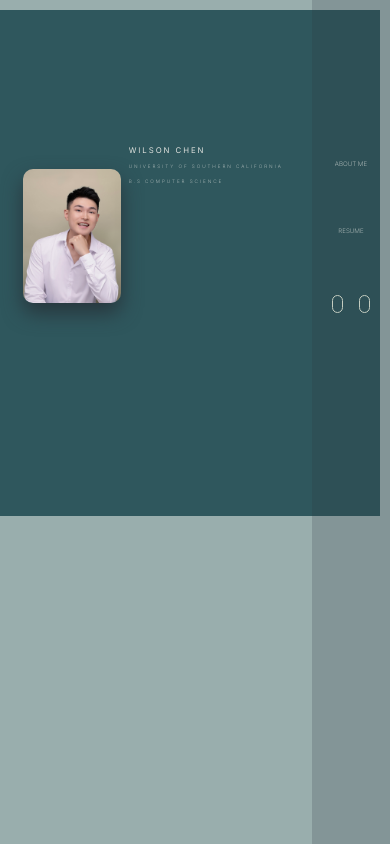
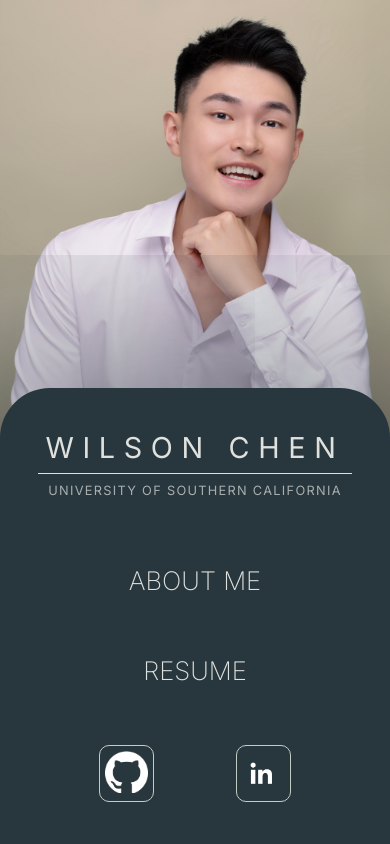
Before and after one commit to WilsonChen99/WilsonChen99.github.io, a React (Create React App) app: page /#/ in a window 390 px wide. Built offline with nearby package versions, Linux system fonts and the light colour scheme.

Commit message:
adding styling for mobile devices on home & about me pages

```diff
--- a/src/App.js
+++ b/src/App.js
@@ -1,10 +1,16 @@
 import './App.css';
+import { useEffect } from 'react';
 import { Route, Routes } from 'react-router-dom';
 import Home from './Pages/Home';
 import AboutMe from './Pages/AboutMe';
 import Resume from './Pages/Resume';
 
 function App() {
+
+  useEffect(() => {
+    document.title = 'Wilson Chen';
+  }, []);
+
   return (
     <>
       <Routes>
--- a/src/Components/AboutMeIntros.js
+++ b/src/Components/AboutMeIntros.js
@@ -52,4 +52,5 @@ export const artist =
         </p>
         <img src='artCode.jpg' alt='art gallery' className={styles.artistImg} />
     </div>
+
 </>;
--- a/src/Components/AboutMeIntros.module.css
+++ b/src/Components/AboutMeIntros.module.css
@@ -8,6 +8,18 @@
     justify-content: space-between;
 }
 
-.artistSubP P {
+.artistSubP p {
     margin-right: 1vw;
 }
+
+@media only screen and (max-width: 480px) {
+
+    .artistImg {
+        height: 30%;
+        width: 30%
+    }
+
+    .artistSubP {
+        display: none;
+    }
+}
--- a/src/Components/Button.module.css
+++ b/src/Components/Button.module.css
@@ -66,10 +66,10 @@ img {
     border: 1.5px solid #C4CDC1;
     border-radius: 10px;
     background-color: transparent;
+    transition: all 0.25s ease-out;
 }
 
 .squareButtonLight:hover {
-    transition: .25s;
     background-color: #6D9197;
     border: 2.5px solid #6D9197;
 }
@@ -84,11 +84,11 @@ img {
     height: 7vh;
     margin-bottom: 8%;
     font-weight: 200;
+    transition: all 0.25s ease-out;
 }
 
-.SelectionBarButton:hover {
+.SelectionBarButton:hover{
     background-color: #2F575D;
-    transition: all 0.15s ease;
 }
 
 .SelectionBarButtonActive {
@@ -105,3 +105,19 @@ img {
 .SelectionBarButtonActive p {
     color: #DEE1DD;
 }
+
+@media only screen and (max-width: 480px) {
+    .SelectionBarButton {
+        width: 48%;
+        height: 6vh;
+        font-size: 1em;
+        margin: 0;
+    }
+
+    .SelectionBarButtonActive {
+        width: 48%;
+        height: 6vh;
+        font-size: 1em;
+        margin: 0;
+    }
+}
--- a/src/Components/NavBar.module.css
+++ b/src/Components/NavBar.module.css
@@ -63,3 +63,31 @@ Buttons Section
     margin-right: 3%;
     justify-content: space-around;
 }
+
+
+/* for mobile devices */
+@media only screen and (max-width: 480Px) {
+    .div {
+        height: 10vh;
+        width: 100vw;
+    }
+
+    .title {
+        display: none;
+    }
+
+    .subtitle {
+        display: flex;
+        justify-content: space-between;
+        margin-left: 10vw;
+        width: 40vw;
+    }
+
+    .a{
+        font-size: 1em;
+    }
+
+    .buttons {
+        width: 40vw;
+    }
+}
--- a/src/Components/ResumeSections.module.css
+++ b/src/Components/ResumeSections.module.css
@@ -159,11 +159,12 @@ Skills Section
     padding: 10px;
     border-radius: 20px;
     border: 2px solid #2F575D;
+    transition: all 0.25s ease-out;
 
 }
 
 .skillsTitle:hover{
-    transition: all 0.15s ease-in;
+
     border: 2px solid #6D9197;
     color: #6D9197;
 }
--- a/src/Components/ResumeSelectionBar.js
+++ b/src/Components/ResumeSelectionBar.js
@@ -48,7 +48,10 @@ export function DownloadBar() {
         <>
             <div className={styles.downloadBarContainer}>
                 <a href='Resume2023.pdf' download='Resume_WangHsing_Chen'>
-                    <button className={styles.downloadBttn}>DOWNLOAD</button>
+                    <button className={styles.downloadBttn}>
+                        <span>DOWNLOAD</span>
+                        <i className='fa fa-arrow-down'/>
+                    </button>
                 </a>
             </div>
         </>
--- a/src/Components/ResumeSelectionBar.module.css
+++ b/src/Components/ResumeSelectionBar.module.css
@@ -1,5 +1,7 @@
 /* import 'inter' google font */
 @import url('https://fonts.googleapis.com/css2?family=Inter&display=swap');
+/* import arrow icon */
+@import url(https://maxcdn.bootstrapcdn.com/font-awesome/4.3.0/css/font-awesome.min.css);
 
 /* Resetting */
 * {
@@ -41,10 +43,10 @@ Section for selection bar
     background-color: transparent;
     font-size: 1.4vw;
     font-weight: 200;
+    transition: all 0.15s ease-out;
 }
 
 .unselected:hover {
-    transition: all 0.15s ease-in;
     border: none;
     border-radius: 4px 4px 0 0;
     color: #DEE1DD;
@@ -69,15 +71,44 @@ Section for download bar
 }
 
 .downloadBttn {
-    color: #DEE1DD;
+    display: flex;
+    align-items: center;
+    justify-content: center;
     background-color: #2F575D;
     border: none;
     border-radius: 5px;
+    width: 20vw;
+    height: 5vh;
     padding: 10px 60px;
     margin-right: 3vw;
+    transition: all 0.25s ease-in;
+    overflow: hidden;
+}
+
+.downloadBttn span,
+.downloadBttn i {
+    transition: display 0.25s ease-in;
+}
+
+.downloadBttn span {
+    color: #DEE1DD;
+}
+
+.downloadBttn i {
+    display: none;
+    font-size: 1.5vw;
+    font-weight: 200;
+    color: #DEE1DD;
 }
 
 .downloadBttn:hover {
-    transition: all 0.15s ease-in;
     background-color: #6D9197;
 }
+
+.downloadBttn:hover span {
+    display: none;
+}
+
+.downloadBttn:hover i {
+    display: flex;
+}
--- a/src/Pages/AboutMe.module.css
+++ b/src/Pages/AboutMe.module.css
@@ -72,3 +72,43 @@
     height: 100%;
     overflow-y: scroll;
 }
+
+
+/* for mobile devices */
+@media only screen and (max-width: 480px) {
+
+    .imgContainer {
+        height: 50vh;
+        width: 96vw;
+        margin-top: -2vh;
+        background-size: cover;
+    }
+
+    .textContainer {
+        display: flex;
+        flex-direction: column;
+        margin-top: 2vh;
+        overflow-y: scroll;
+        border-top: 0.25px solid #28363D;
+    }
+
+    .leftSubContainer {
+        width: 100vw;
+        height: 66vh;
+    }
+
+    .rightSubContainer {
+        display: flex;
+        flex-direction: row;
+        position: absolute;
+        top: 0vh;
+        height: 14vh;
+        width: 94vw;
+        top: 50vh;
+        left: 0;
+        flex-wrap: wrap;
+        justify-content: space-between;
+        align-items: space-between;
+        margin: 34vh 0 0 3vw;
+    }
+}
--- a/src/Pages/Home.js
+++ b/src/Pages/Home.js
@@ -14,6 +14,8 @@ export default function Home() {
                 </div>
                 <img className={styles.profilePic} src='ProfilePic.jpg' alt='profile pic'/>
                 <div className={styles.selectionBar}>
+                    <span className={styles.mobileTitle}>WILSON CHEN</span>
+                    <span className={styles.mobileSubTitle}>UNIVERSITY OF SOUTHERN CALIFORNIA</span>
                     <a href='/#/aboutMe'><p>ABOUT ME</p></a>
                     <a href='/#/resume'><p>RESUME</p></a>
                     <div className={styles.buttonSection}>
--- a/src/Pages/Home.module.css
+++ b/src/Pages/Home.module.css
@@ -18,37 +18,46 @@ body {
     height: 100vh;
     width: 100vw;
     display: flex;
+    overflow: scroll;
 }
 
 .profilePic {
     position: absolute;
     margin: 20vh 0 0 6vw;
     width: 25vw;
+    min-width: 300px;
     border-radius: 10px;
     box-shadow: 0 10px 20px #28363D;
     padding: 0;
 }
 
 .centerBackground {
+    display: flex;
+    flex-direction: column;
+    align-items: flex-start;
     width: 97.5vw;
+    min-width: 1000px;
     height: 60vh;
+    min-height: 400px;
     background-color: #2F575D;
     margin-top: 2.5vw;
+    z-index: 0;
 }
 
 .centerBackground p{
+    padding-left: 2%;
     color: #DEE1DD;
     letter-spacing: 0.5vw;
-    margin: 0 0 1vh 33vw;
+    margin: 0 0 1vh 36%;
 }
 
 .title {
-    font-size: 2vw;
-    padding-top: 16vh;
+    font-size: 2em;
+    padding-top: 16%;
 }
 
 .subTitle {
-    font-size: 1.2vw;
+    font-size: 1em;
     font-weight: 200;
 }
 
@@ -56,12 +65,14 @@ body {
     display: flex;
     flex-direction: column;
     position: absolute;
-    height: 100vh;
+    left: 80%;
+    height: 100%;
     width: 20vw;
+    min-width: 300px;
     background-color: rgba(40, 54, 61, 20%);
-    margin-left: 80vw;
     align-items: center;
-    padding-top: 19vh;
+    padding-top: 15%;
+    z-index: 2;
 }
 
 .selectionBar a {
@@ -72,12 +83,82 @@ body {
 .selectionBar a p {
     color: #DEE1DD;
     opacity: 200%;
-    font-size: 1.6vw;
+    font-size: 1.6em;
     font-weight: 200;
+    transition: color 0.25s ease-out;
+}
+
+.selectionBar a p:hover {
+    color: #658B6F;
 }
 
 .buttonSection {
     display: flex;
     width: 70%;
+    min-width: 200px;
     justify-content: space-around;
 }
+
+.mobileTitle {
+    display: none;
+}
+
+.mobileSubTitle {
+    display: none;
+}
+
+
+
+/* for mobile devices */
+@media only screen and (max-width: 480px){
+    .container {
+        display: flex;
+        flex-direction: column;
+        height: 100vh;
+        width: 100vw;
+
+    }
+
+    .centerBackground{
+        display: none;
+    }
+
+    .profilePic {
+        position: absolute;
+        width: 100vw;
+        margin: -6vh 0 0 0;
+        z-index: 0;
+    }
+
+    .selectionBar{
+        display: flex;
+        left: 0;
+        top: 46%;
+        height: 54vh;
+        width: 100vw;
+        border-top-left-radius: 50px;
+        border-top-right-radius: 50px;
+        background-color:#28363D;
+        box-shadow: 0 20px 300px;
+        z-index: 1;
+    }
+
+    .mobileTitle {
+        display: block;
+        font-size: 1.8em;
+        color: #DEE1DD;
+        letter-spacing: 0.3em;
+        margin: -2vh 0 1vh 0;
+        padding: 0 2vw 1vh 2vw;
+        border-bottom: 0.25px solid #DEE1DD;
+    }
+
+    .mobileSubTitle {
+        display: block;
+        font-size: 0.8em;
+        color: #DEE1DD;
+        opacity: 70%;
+        letter-spacing: 0.1em;
+        margin-bottom: 8vh;
+    }
+}
```
